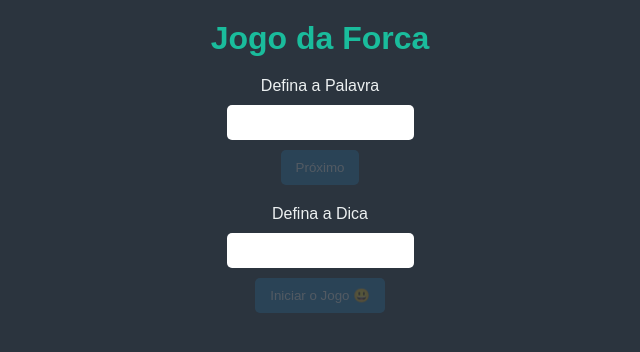
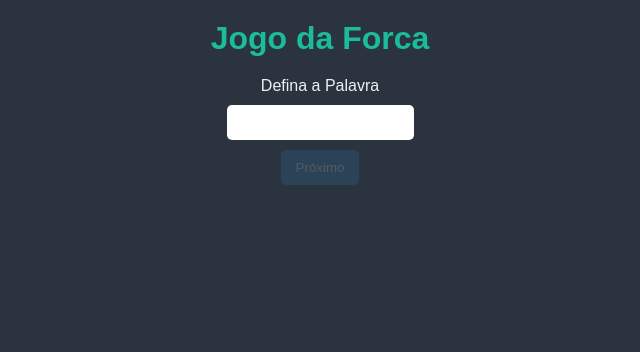
Before and after one commit to rafaelpianaro/vue-jogo-forca, a Vue app: page / in a window 1280 px wide. Shown: the top 352 px of the page, without its empty margins (320-960 px from the left). Built offline with nearby package versions, Linux system fonts and the light colour scheme.

Commit message:
*validando próxima tela

```diff
--- a/src/App.vue
+++ b/src/App.vue
@@ -2,8 +2,8 @@
   <div id="app">
     <h1>Jogo da Forca</h1>
     <section v-if="tela === 'inicio'" id="inicio">
-      <Formulario title='Defina a Palavra' button='Próximo'/>
-      <Formulario title='Defina a Dica' button='Iniciar o Jogo 😃'/>
+      <Formulario v-if="etapa === 'palavra'" title='Defina a Palavra' button='Próximo'/>
+      <Formulario v-if="etapa === 'dica'" title='Defina a Dica' button='Iniciar o Jogo 😃'/>
     </section>
     <section v-if="tela === 'jogo'" id="jogo">
       Jogo
@@ -19,7 +19,8 @@ export default {
   name: 'App',
   data() {
     return {
-      tela: 'inicio'
+      tela: 'inicio',
+      etapa: 'palavra'
     }
   },
   components: {
```
